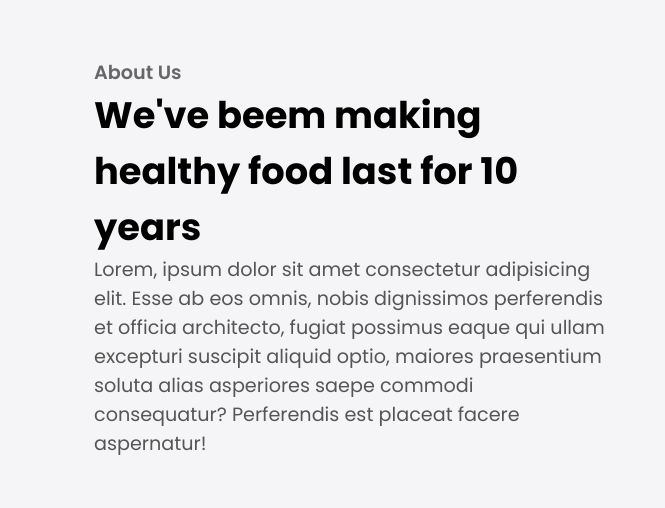
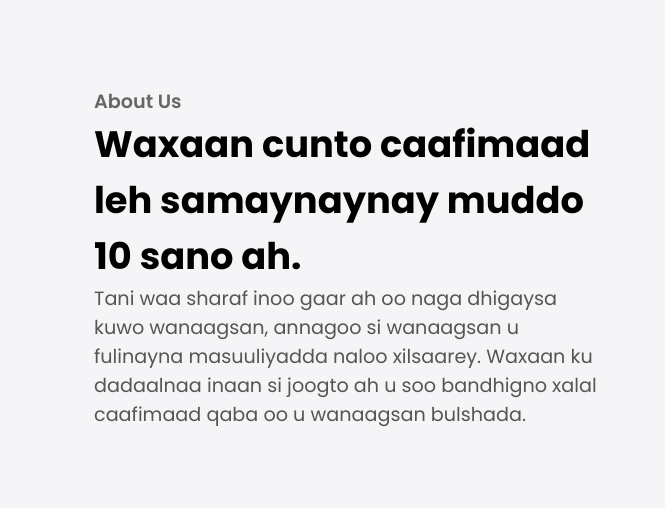
Before and after one commit to Ahmett100/dalbohadda, a plain HTML site: page index.html in a window 1280 px wide. Shown: the part 422-930 px from the top of the page, 0-665 px from the left. Drawn offline with nearby package versions, Linux system fonts and the light colour scheme; grey boxes are pictures that could not be loaded; a script that the page names is missing.

Commit message:
waxaan ku soo daray soomaali

```diff
--- a/index.html
+++ b/index.html
@@ -43,13 +43,9 @@
         <div class="about-wrapper container">
             <div class="about-text">
                 <p class="small">About Us</p>
-                <h2>We've beem making healthy food last for 10 years</h2>
+                <h2>Waxaan cunto caafimaad leh samaynaynay muddo 10 sano ah.</h2>
                 <p>
-                    Lorem, ipsum dolor sit amet consectetur adipisicing elit. Esse ab
-                    eos omnis, nobis dignissimos perferendis et officia architecto,
-                    fugiat possimus eaque qui ullam excepturi suscipit aliquid optio,
-                    maiores praesentium soluta alias asperiores saepe commodi
-                    consequatur? Perferendis est placeat facere aspernatur!
+                    Tani waa sharaf inoo gaar ah oo naga dhigaysa kuwo wanaagsan, annagoo si wanaagsan u fulinayna masuuliyadda naloo xilsaarey. Waxaan ku dadaalnaa inaan si joogto ah u soo bandhigno xalal caafimaad qaba oo u wanaagsan bulshada.
                 </p>
             </div>
             <div class="about-img">
```
